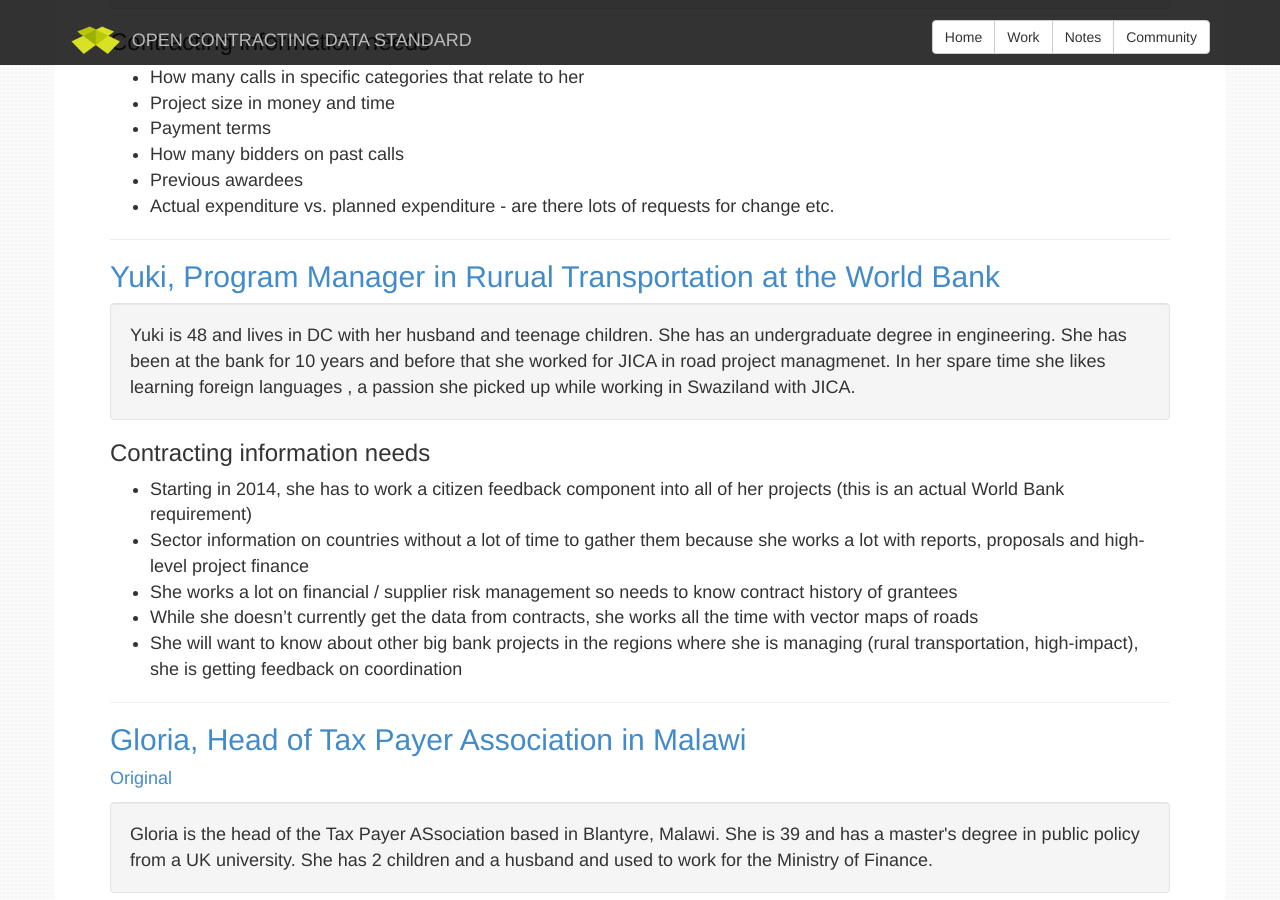
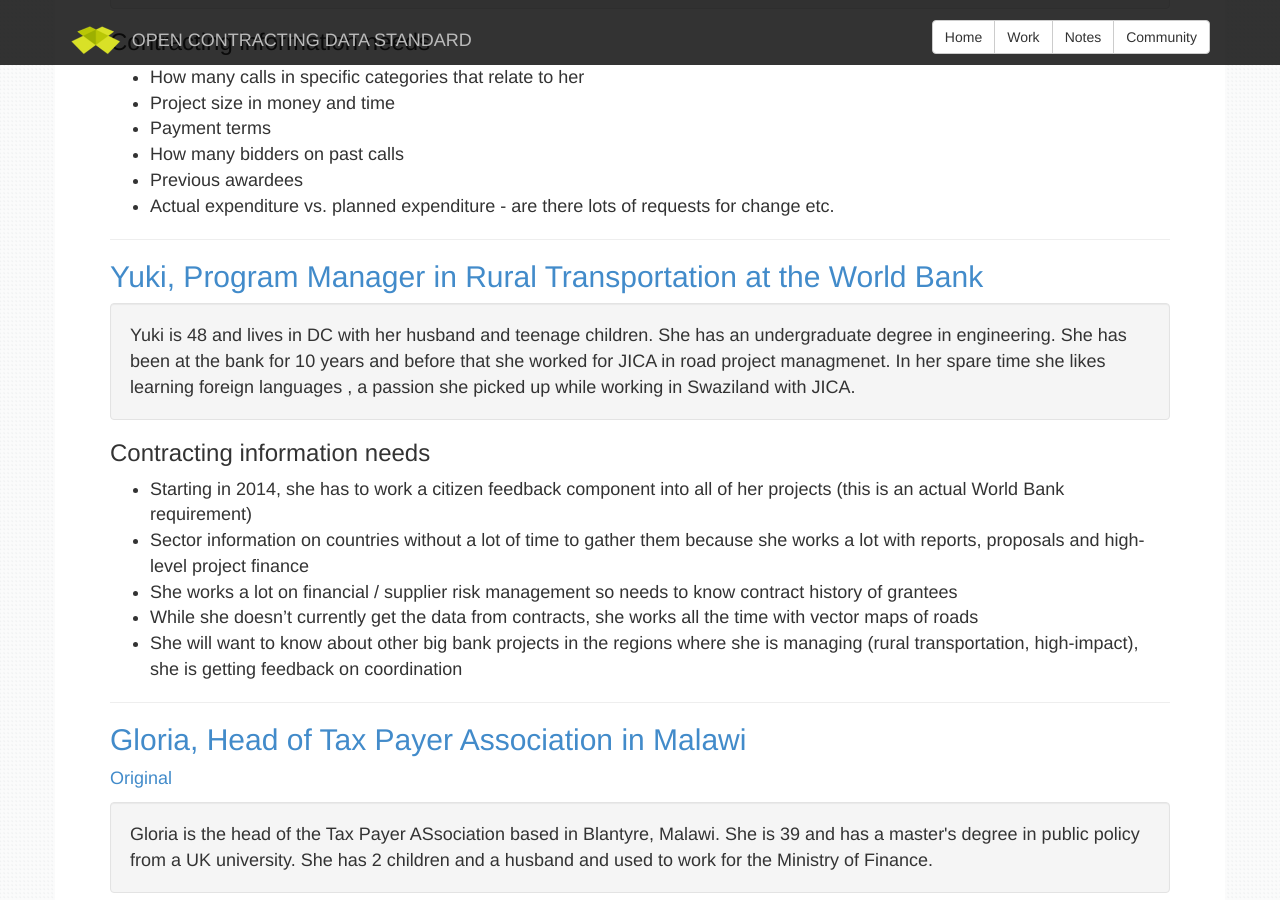
Before and after one commit to open-contracting/open-contracting.github.io, a Jekyll site: the page built from pages/notes/workshops/2014-01-Montreal/personas.md, in a window 1280 px wide and 900 px high, scrolled down 2115 px. Built offline with Jekyll 4.4.1, drawn with Linux system fonts in a browser that asks for light colours; nearby versions of some CDN libraries; Markdown is read by kramdown in place of the engine named in the settings; part of the change alters nothing that is shown.

Commit message:
Update personas.md

```diff
--- a/pages/notes/workshops/2014-01-Montreal/personas.md
+++ b/pages/notes/workshops/2014-01-Montreal/personas.md
@@ -11,7 +11,7 @@ Personal profiles help us to consider the constraints that potential users of Op
 
 ----
 
-## [Ran Tameng, Marketing Manager](#RanTameng)
+## [Ran Tameng, Marketing Manager](#Ran-Tameng)
 [Original](/assets/images/2014-01-Montreal/IMG_6269.JPG)
 <div class="well">
 Ran Tameng is a marketing manager and contractor in Nepal. He is 33 years old. He runs a 50 person company building roads. He is seeking new business by reading tenders, driving around, and reading the papers. He uses a mobile phone and is well networked. He is highly competitive, and very busy. He has an assistant to help him out because he is always short of time.
@@ -33,7 +33,7 @@ Nepal Public Contracts Portal - [mockup](/assets/images/2014-01-Montreal/IMG_626
 
 ----
 
-## [Andrew Smith, Market Reseach Analyst at Barclays](#AndrewSmith)
+## [Andrew Smith, Market Reseach Analyst at Barclays](#Andrew-Smith)
 <div class="well">
 Andrew is 42, he is based in London and graduated in economics. He is doing market research in extractives.
 </div>
@@ -69,7 +69,7 @@ Andrew is 42, he is based in London and graduated in economics. He is doing mark
 
 ----
 
-## [Claire Smith, Founder of Design & Communications SME](#ClaireSmith)
+## [Claire Smith, Founder of Design & Communications SME](#Claire-Smith)
 <div class="well">
 Claire is 45, she started her own company 10 years ago after having children. She is based in Montreal. She's very on top of trends in web & design. She is used to dealing with the private sector - she enjoys the dynamism.  She believes the bids are pre-determined. She has no trust in the system. She is not sure if government contracting is a good opportunity for her business or not.
 </div>
@@ -84,7 +84,7 @@ Claire is 45, she started her own company 10 years ago after having children. Sh
 
 ----
 
-## [Yuki, Program Manager in Rurual Transportation at the World Bank](#Yuki)
+## [Yuki, Program Manager in Rural Transportation at the World Bank](#Yuki-Rural)
 <div class="well">
 Yuki is 48 and lives in DC with her husband and teenage children. She has an undergraduate degree in engineering. She has been at the bank for 10 years and before that she worked for JICA in road project managmenet. In her spare time she likes learning foreign languages , a passion she picked up while working in Swaziland with JICA.
 </div>
@@ -98,7 +98,7 @@ Yuki is 48 and lives in DC with her husband and teenage children. She has an und
 
 ----
 
-## [Gloria, Head of Tax Payer Association in Malawi](#Gloria)
+## [Gloria, Head of Tax Payer Association in Malawi](#Gloria-Head)
 [Original](/assets/images/2014-01-Montreal/personas_gloria.JPG)
 <div class="well">
 Gloria is the head of the Tax Payer ASsociation based in Blantyre, Malawi. She
@@ -121,7 +121,7 @@ children and a husband and used to work for the Ministry of Finance.
 
 ----
 
-## [Ravi Shrestha, Owns small store](#RaviShrestha)
+## [Ravi Shrestha, Owns small store](#Ravi-Shrestha)
 [Original](/assets/images/2014-01-Montreal/personas_ravi.JPG)
 <div class="well">
 Ravi is 42, he owns a small store. He is happily married, with 2 daughters and living in the house since his birth and inherited from his parents. He has lost both his parents.
@@ -156,7 +156,7 @@ Citizen Alert:
 
 ----
 
-## [Abraham 'Abe' Bayendala, Junior Procurement Officer, Department of Roads, Uganda](#Abe)
+## [Abraham 'Abe' Bayendala, Junior Procurement Officer, Department of Roads, Uganda](#Abe-Bayendala)
 [Original](/assets/images/2014-01-Montreal/personas_abe.JPG)
 <div class="well">
 Abe is 32. He is a graduate from Makerere University. He was a civil engineer when he joined the Ministry. And he is currently doing a distance learning course
@@ -178,7 +178,7 @@ Findit / Useit - Smart contracts portal:
 
 ----
 
-## [Alice, Investigative Journalist](#Alice)
+## [Alice, Investigative Journalist](#Alice-Journalist)
 [Original](/assets/images/2014-01-Montreal/personas_alice_1.JPG)
 <div class="well">
 Alice is 40. She is canadian, graduated from Concordia Jounalism school and covered several different beats throughout her career (city hall, police, etc.). She
```
